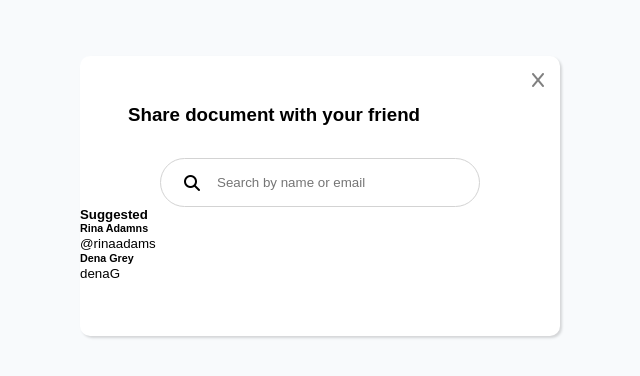
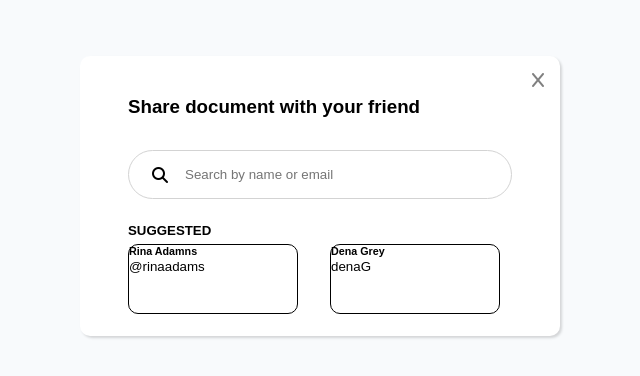
Before and after one commit to eobcre/share-card, a website built with Vite: page index.html in a window 1280 px wide. Shown: the part 204-580 px from the top of the page, without its empty margins (320-960 px from the left). Built offline with nearby package versions, Linux system fonts and the light colour scheme.

Commit message:
styled suggested section

```diff
--- a/src/style.css
+++ b/src/style.css
@@ -36,7 +36,7 @@
 }
 
 h3 {
-  padding: 3rem 0 2rem 3rem;
+  padding: 2.5rem 0 2rem 3rem;
 }
 
 .search-container {
@@ -50,10 +50,32 @@ h3 {
   border-radius: 30px;
   outline: none;
   padding: 1rem 1rem 1rem 3.5rem;
-  width: 20rem;
+  width: 24rem;
 }
 
 .search-container .search-icon {
   position: absolute;
-  left: 6.5rem;
+  left: 4.5rem;
 }
+
+.suggested-container {
+  text-transform: uppercase;
+  padding: 1.5rem 1rem 1rem 3rem;
+}
+
+.suggested-container h5 {
+  padding-bottom: 0.4rem;
+}
+
+.box-container {
+  display: flex;
+  gap: 2rem;
+  text-transform: none;
+}
+
+.box-container .box {
+  border: 1px solid;
+  border-radius: 10px;
+  width: 170px;
+  height: 70px;
+}
```
